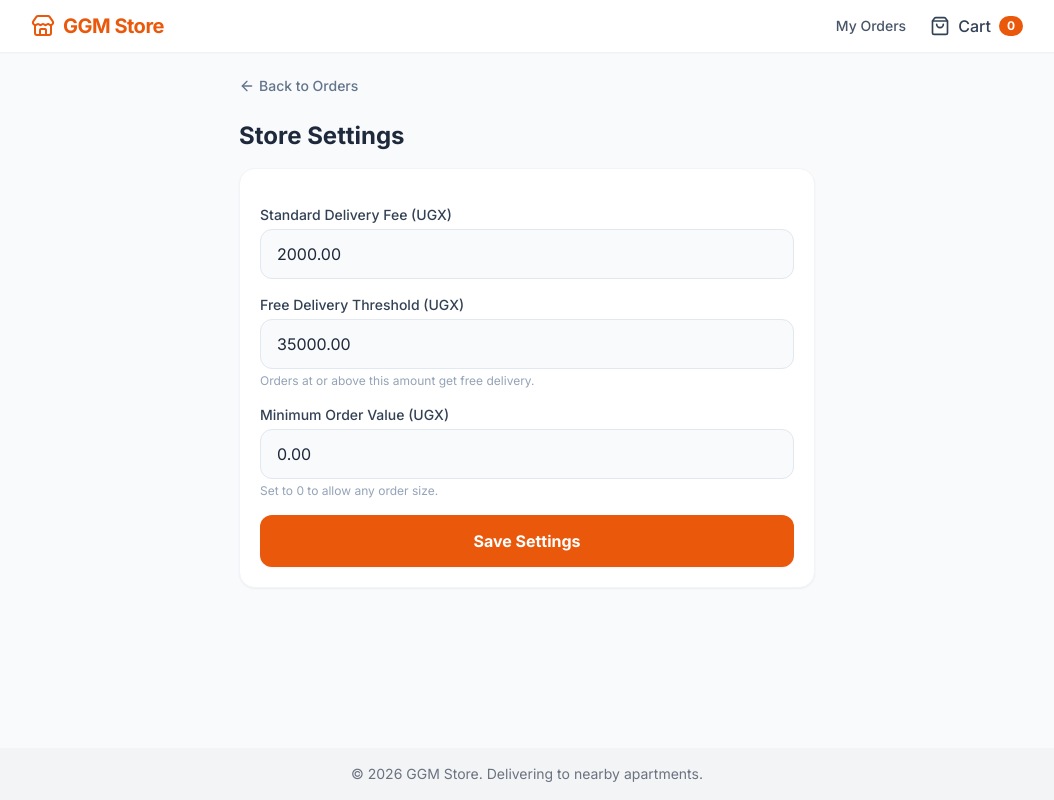
After one commit to AheebwaMike/ggm-store, a Django app: page /staff/settings/ in a window 1280 px wide. The commit adds this page. Shown: the whole page, without its empty margins (113-1167 px from the left). Run offline with Django 5.2, Linux system fonts and the light colour scheme; a user stored in the database is signed in; data comes from the database, SQL or seed files in the repository; some libraries are stand-ins or nearby versions.

Commit message:
Add dynamic delivery fees, free delivery threshold, and staff settings dashboard

```diff
--- a/marketplace/urls.py
+++ b/marketplace/urls.py
@@ -10,6 +10,7 @@ urlpatterns = [
     path('cart/add/<int:product_id>/', views.add_to_cart, name='add_to_cart'),
     path('cart/update/<int:product_id>/', views.cart_update, name='cart_update'),
     path('checkout/', views.checkout, name='checkout'),
+    path('checkout/summary/', views.checkout_summary_partial, name='checkout_summary_partial'),
     path('order/success/<int:order_id>/', views.order_success, name='order_success'),
     path('my-orders/', views.customer_orders, name='customer_orders'),
     path('my-orders/<int:order_id>/', views.customer_order_detail, name='customer_order_detail'),
@@ -20,5 +21,6 @@ urlpatterns = [
     path('staff/stock/', views.staff_stock, name='staff_stock'),
     path('staff/stock/<int:product_id>/toggle/', views.staff_toggle_stock, name='staff_toggle_stock'),
     path('staff/manifest/', views.staff_manifest, name='staff_manifest'),
+    path('staff/settings/', views.staff_settings, name='staff_settings'),
     path('owner/', views.owner_dashboard, name='owner_dashboard'),
 ]
--- a/marketplace/views.py
+++ b/marketplace/views.py
@@ -1,5 +1,8 @@
 import json
+from decimal import Decimal
 
+from django import forms
+from django.core.exceptions import ValidationError
 from django.shortcuts import render, get_object_or_404, redirect
 from django.conf import settings
 from django.http import FileResponse, Http404, HttpResponse
@@ -19,6 +22,7 @@ from .models import (
     OrderItem,
     Product,
     ProductGroup,
+    StoreConfig,
 )
 
 
@@ -125,11 +129,25 @@ def add_to_cart(request, product_id):
 
 # ---------- Cart page + updates ----------
 
-def _cart_details(request):
-    """Build enriched cart data for templates: list of items + subtotal."""
+def _get_store_config():
+    config, _ = StoreConfig.objects.get_or_create(pk=1)
+    return config
+
+
+def _calculate_delivery_fee(subtotal, apartment=None, config=None):
+    config = config or _get_store_config()
+    if subtotal >= config.free_delivery_threshold:
+        return Decimal('0.00')
+    if apartment and apartment.delivery_fee_override is not None:
+        return apartment.delivery_fee_override
+    return config.delivery_fee
+
+
+def _cart_details(request, apartment_id=None):
+    """Build cart items and calculated order totals for the selected apartment."""
     cart = _get_cart(request)
     items = []
-    subtotal = 0
+    subtotal = Decimal('0.00')
     for pid_str, qty in cart.items():
         try:
             product = Product.objects.get(id=int(pid_str), is_active=True)
@@ -142,12 +160,39 @@ def _cart_details(request):
             'quantity': int(qty),
             'line_total': line_total,
         })
-    return items, subtotal
+    config = _get_store_config()
+    apartment = None
+    if apartment_id:
+        try:
+            apartment = Apartment.objects.filter(pk=apartment_id).first()
+        except (ValueError, TypeError):
+            apartment = None
+    delivery_fee = _calculate_delivery_fee(subtotal, apartment, config)
+    grand_total = subtotal + delivery_fee
+    amount_for_free_delivery = max(
+        config.free_delivery_threshold - subtotal,
+        Decimal('0.00'),
+    ) if subtotal > 0 else Decimal('0.00')
+    return (
+        items,
+        subtotal,
+        delivery_fee,
+        grand_total,
+        amount_for_free_delivery,
+        config,
+    )
 
 
 def cart_view(request):
-    items, subtotal = _cart_details(request)
-    return render(request, 'marketplace/cart.html', {'items': items, 'subtotal': subtotal})
+    items, subtotal, delivery_fee, grand_total, amount_for_free_delivery, config = _cart_details(request)
+    return render(request, 'marketplace/cart.html', {
+        'items': items,
+        'subtotal': subtotal,
+        'delivery_fee': delivery_fee,
+        'grand_total': grand_total,
+        'amount_for_free_delivery': amount_for_free_delivery,
+        'config': config,
+    })
 
 
 @require_POST
@@ -168,17 +213,34 @@ def cart_update(request, product_id):
 
     _save_cart(request, cart)
 
-    items, subtotal = _cart_details(request)
-    response = render(request, 'marketplace/_cart_body.html', {'items': items, 'subtotal': subtotal})
+    items, subtotal, delivery_fee, grand_total, amount_for_free_delivery, config = _cart_details(request)
+    response = render(request, 'marketplace/_cart_body.html', {
+        'items': items,
+        'subtotal': subtotal,
+        'delivery_fee': delivery_fee,
+        'grand_total': grand_total,
+        'amount_for_free_delivery': amount_for_free_delivery,
+        'config': config,
+    })
     response['HX-Trigger'] = 'cartUpdated'
     return response
 
 
 def checkout(request):
-    items, subtotal = _cart_details(request)
+    apartment_id = request.POST.get('apartment') or request.GET.get('apartment')
+    items, subtotal, delivery_fee, grand_total, amount_for_free_delivery, config = _cart_details(
+        request,
+        apartment_id,
+    )
     if not items:
         messages.warning(request, 'Your cart is empty.')
         return redirect('home')
+    if subtotal < config.minimum_order_value:
+        messages.error(
+            request,
+            f'Minimum order value is UGX {config.minimum_order_value:,.0f}. Please add more items.',
+        )
+        return redirect('cart_view')
 
     apartments = Apartment.objects.all().order_by('name')
     saved_customer = None
@@ -213,6 +275,10 @@ def checkout(request):
             return render(request, 'marketplace/checkout.html', {
                 'items': items,
                 'subtotal': subtotal,
+                'delivery_fee': delivery_fee,
+                'grand_total': grand_total,
+                'amount_for_free_delivery': amount_for_free_delivery,
+                'config': config,
                 'apartments': apartments,
                 'form_data': request.POST,
                 'item_count': sum(item['quantity'] for item in items),
@@ -232,7 +298,8 @@ def checkout(request):
                 customer=customer,
                 status='new',
                 payment_method=payment_method,
-                total_amount=subtotal,
+                total_amount=grand_total,
+                delivery_fee=delivery_fee,
             )
             for item in items:
                 OrderItem.objects.create(
@@ -255,14 +322,73 @@ def checkout(request):
             'apartment': str(saved_customer.apartment.id) if saved_customer.apartment else '',
             'unit_number': saved_customer.unit_number,
         }
+        if saved_customer.apartment:
+            apartment_id = str(saved_customer.apartment_id)
+            items, subtotal, delivery_fee, grand_total, amount_for_free_delivery, config = _cart_details(
+                request,
+                apartment_id,
+            )
 
     return render(request, 'marketplace/checkout.html', {
         'items': items,
         'subtotal': subtotal,
+        'delivery_fee': delivery_fee,
+        'grand_total': grand_total,
+        'amount_for_free_delivery': amount_for_free_delivery,
+        'config': config,
         'apartments': apartments,
         'form_data': form_data,
         'item_count': sum(item['quantity'] for item in items),
     })
+
+
+def checkout_summary_partial(request):
+    apartment_id = request.GET.get('apartment')
+    items, subtotal, delivery_fee, grand_total, amount_for_free_delivery, _config = _cart_details(
+        request,
+        apartment_id,
+    )
+    return render(request, 'marketplace/_checkout_summary.html', {
+        'items': items,
+        'subtotal': subtotal,
+        'delivery_fee': delivery_fee,
+        'grand_total': grand_total,
+        'amount_for_free_delivery': amount_for_free_delivery,
+    })
+
+
+@login_required
+def staff_settings(request):
+    config = _get_store_config()
+
+    if request.method == 'POST':
+        try:
+            amount_field = forms.DecimalField(
+                max_digits=10,
+                decimal_places=2,
+                min_value=0,
+            )
+            values = {
+                field: amount_field.clean(request.POST.get(field, ''))
+                for field in (
+                    'delivery_fee',
+                    'free_delivery_threshold',
+                    'minimum_order_value',
+                )
+            }
+        except ValidationError:
+            messages.error(
+                request,
+                'Enter valid non-negative amounts with no more than two decimal places.',
+            )
+        else:
+            for field, value in values.items():
+                setattr(config, field, value)
+            config.save()
+            messages.success(request, 'Settings updated successfully.')
+            return redirect('staff_settings')
+
+    return render(request, 'marketplace/staff_settings.html', {'config': config})
 
 
 def order_success(request, order_id):
--- a/templates/marketplace/customer_order_detail.html
+++ b/templates/marketplace/customer_order_detail.html
@@ -84,6 +84,10 @@
                     <span class="text-slate-500 font-medium text-sm">Payment Method</span>
                     <span class="font-bold text-slate-800 text-sm">{{ order.get_payment_method_display }}</span>
                 </div>
+                <div class="flex justify-between items-center mb-2">
+                    <span class="text-slate-500 font-medium text-sm">Delivery Fee</span>
+                    <span class="font-medium text-slate-700 text-sm">{% if order.delivery_fee == 0 %}FREE{% else %}UGX {{ order.delivery_fee|floatformat:0 }}{% endif %}</span>
+                </div>
                 <div class="flex justify-between items-center">
                     <span class="text-lg font-bold text-slate-800">Total</span>
                     <span class="text-2xl font-bold text-orange-600">UGX {{ order.total_amount|floatformat:0 }}</span>
--- a/templates/marketplace/order_success.html
+++ b/templates/marketplace/order_success.html
@@ -33,6 +33,10 @@
                 </div>
 
                 <div class="border-t border-slate-200 mt-3 pt-3 flex justify-between font-bold">
+                    <span class="text-slate-600 font-medium">Delivery Fee</span>
+                    <span class="text-slate-700">{% if order.delivery_fee == 0 %}FREE{% else %}UGX {{ order.delivery_fee|floatformat:0 }}{% endif %}</span>
+                </div>
+                <div class="border-t border-slate-200 mt-3 pt-3 flex justify-between font-bold">
                     <span class="text-slate-800">Total</span>
                     <span class="text-orange-600">UGX {{ order.total_amount|floatformat:0 }}</span>
                 </div>
--- a/templates/marketplace/staff_order_detail.html
+++ b/templates/marketplace/staff_order_detail.html
@@ -72,7 +72,11 @@
             {% endfor %}
         </div>
 
-        <div class="border-t border-slate-100 pt-4 flex justify-between items-center">
+        <div class="border-t border-slate-100 pt-4 mb-3 flex justify-between items-center text-sm">
+            <span class="font-medium text-slate-500">Delivery Fee</span>
+            <span class="font-medium text-slate-700">{% if order.delivery_fee == 0 %}FREE{% else %}UGX {{ order.delivery_fee|floatformat:0 }}{% endif %}</span>
+        </div>
+        <div class="border-t border-slate-100 pt-3 flex justify-between items-center">
             <span class="font-bold text-slate-800 text-lg">Total</span>
             <span class="text-2xl font-bold text-orange-600">UGX {{ order.total_amount|floatformat:0 }}</span>
         </div>
--- a/templates/marketplace/staff_order_slip.html
+++ b/templates/marketplace/staff_order_slip.html
@@ -91,6 +91,10 @@
         </div>
         <hr>
 
+        <div class="row">
+            <span>DELIVERY FEE</span>
+            <span>{% if order.delivery_fee == 0 %}FREE{% else %}UGX {{ order.delivery_fee|floatformat:0 }}{% endif %}</span>
+        </div>
         <div class="row total">
             <span>TOTAL</span>
             <span>UGX {{ order.total_amount|floatformat:0 }}</span>
--- a/templates/marketplace/staff_orders.html
+++ b/templates/marketplace/staff_orders.html
@@ -29,6 +29,9 @@
             {% endif %}
             <a href="{% url 'staff_manifest' %}" target="_blank" rel="noopener" class="text-sm font-medium text-slate-600 hover:text-orange-600 bg-white px-3 py-1.5 rounded-lg border border-slate-200 transition-colors shadow-sm flex items-center gap-1">
                 <i data-lucide="clipboard-list" class="w-4 h-4"></i> Manifest
+            </a>
+            <a href="{% url 'staff_settings' %}" class="text-sm font-medium text-slate-600 hover:text-orange-600 bg-white px-3 py-1.5 rounded-lg border border-slate-200 transition-colors shadow-sm flex items-center gap-1">
+                <i data-lucide="settings" class="w-4 h-4"></i> Settings
             </a>
             <a href="{% url 'staff_stock' %}" class="text-sm font-medium text-slate-600 hover:text-orange-600 bg-white px-3 py-1.5 rounded-lg border border-slate-200 transition-colors shadow-sm">
                 Stock
--- /dev/null
+++ b/templates/marketplace/staff_settings.html
@@ -0,0 +1,42 @@
+{% extends "base.html" %}
+{% block title %}Store Settings - Staff{% endblock %}
+{% block content %}
+<div class="max-w-xl mx-auto">
+    <div class="flex items-center justify-between mb-6">
+        <a href="{% url 'staff_orders' %}" class="text-sm text-slate-500 hover:text-orange-600 font-medium inline-flex items-center gap-1">
+            <i data-lucide="arrow-left" class="w-4 h-4"></i> Back to Orders
+        </a>
+    </div>
+
+    <h1 class="text-2xl font-bold mb-4 text-slate-800">Store Settings</h1>
+
+    {% if messages %}
+        {% for message in messages %}
+        <div class="mb-4 p-3 rounded-xl {% if message.tags == 'error' %}bg-red-50 text-red-700 border border-red-100{% else %}bg-green-50 text-green-700 border border-green-100{% endif %} text-sm font-medium">
+            {{ message }}
+        </div>
+        {% endfor %}
+    {% endif %}
+
+    <form method="post" class="bg-white rounded-2xl shadow-sm border border-slate-100 p-5 space-y-4">
+        {% csrf_token %}
+        <div>
+            <label for="delivery-fee" class="block text-sm font-medium text-slate-700 mb-1">Standard Delivery Fee (UGX)</label>
+            <input id="delivery-fee" type="number" name="delivery_fee" min="0" step="0.01" value="{{ config.delivery_fee|floatformat:2 }}" required class="w-full bg-slate-50 border border-slate-200 rounded-xl px-4 py-3 focus:ring-2 focus:ring-orange-500 focus:outline-none">
+        </div>
+        <div>
+            <label for="free-delivery-threshold" class="block text-sm font-medium text-slate-700 mb-1">Free Delivery Threshold (UGX)</label>
+            <input id="free-delivery-threshold" type="number" name="free_delivery_threshold" min="0" step="0.01" value="{{ config.free_delivery_threshold|floatformat:2 }}" required class="w-full bg-slate-50 border border-slate-200 rounded-xl px-4 py-3 focus:ring-2 focus:ring-orange-500 focus:outline-none">
+            <p class="text-xs text-slate-400 mt-1">Orders at or above this amount get free delivery.</p>
+        </div>
+        <div>
+            <label for="minimum-order-value" class="block text-sm font-medium text-slate-700 mb-1">Minimum Order Value (UGX)</label>
+            <input id="minimum-order-value" type="number" name="minimum_order_value" min="0" step="0.01" value="{{ config.minimum_order_value|floatformat:2 }}" required class="w-full bg-slate-50 border border-slate-200 rounded-xl px-4 py-3 focus:ring-2 focus:ring-orange-500 focus:outline-none">
+            <p class="text-xs text-slate-400 mt-1">Set to 0 to allow any order size.</p>
+        </div>
+        <button type="submit" class="w-full bg-orange-600 hover:bg-orange-700 text-white font-bold py-3.5 rounded-xl shadow-sm transition-all active:scale-[0.98]">
+            Save Settings
+        </button>
+    </form>
+</div>
+{% endblock %}
```
Also changed, not shown: marketplace/admin.py (+10 -2 lines), marketplace/models.py (+41 -0 lines), marketplace/tests.py (+103 -1 lines), templates/marketplace/_cart_body.html (+24 -4 lines), templates/marketplace/_checkout_summary.html (added, +24 -0 lines), templates/marketplace/cart.html (+8 -0 lines), templates/marketplace/checkout.html (+6 -13 lines), marketplace/migrations/0005_storeconfig_apartment_delivery_fee_override_and_more.py (added).
